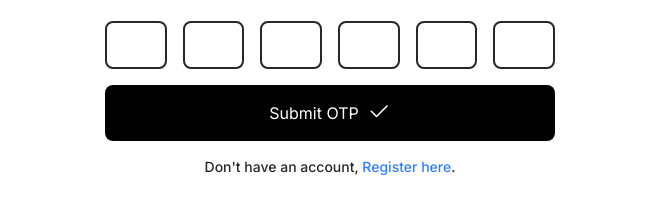
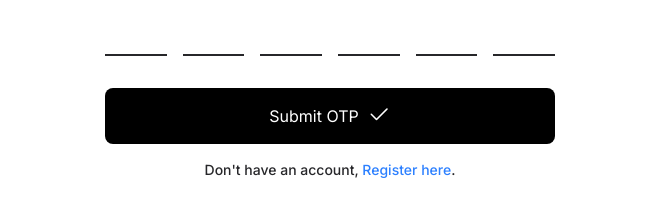
Before and after one commit to theharshdev/spili, a website: page index.html in a window 1280 px wide. Shown: the part 489-706 px from the top of the page, 0-647 px from the left. Drawn offline with nearby package versions, Linux system fonts and the light colour scheme.

Commit message:
Change border for otp inputs

```diff
--- a/index.html
+++ b/index.html
@@ -16,9 +16,7 @@
     <link href="./src/output.css" rel="stylesheet" />
   </head>
   <body class="text-zinc-800">
-    <section
-      class="grid grid-cols-2 items-center h-dvh gap-6 md:p-8"
-    >
+    <section class="grid grid-cols-2 items-center h-dvh gap-6 md:p-8">
       <div
         class="lg:col-span-1 col-span-2 md:p-10 p-5 flex justify-center items-center"
       >
@@ -58,36 +56,36 @@
               </button>
             </form>
             <!-- OTP input -->
-            <form class="block w-full mt-2">
+            <form class="block w-full">
               <div class="flex gap-4 items-center w-full">
                 <input
                   type="text"
-                  class="block w-full p-3 rounded-lg border-2 focus:border-zinc-400 text-center bg-white text-sm font-medium placeholder:text-zinc-800 outline-none"
+                  class="block w-full p-3 border-b-2 focus:border-zinc-400 text-center bg-white text-sm font-medium placeholder:text-zinc-800 outline-none"
                 />
                 <input
                   type="text"
-                  class="block w-full p-3 rounded-lg border-2 focus:border-zinc-400 text-center bg-white text-sm font-medium placeholder:text-zinc-800 outline-none"
+                  class="block w-full p-3 border-b-2 focus:border-zinc-400 text-center bg-white text-sm font-medium placeholder:text-zinc-800 outline-none"
                 />
                 <input
                   type="text"
-                  class="block w-full p-3 rounded-lg border-2 focus:border-zinc-400 text-center bg-white text-sm font-medium placeholder:text-zinc-800 outline-none"
+                  class="block w-full p-3 border-b-2 focus:border-zinc-400 text-center bg-white text-sm font-medium placeholder:text-zinc-800 outline-none"
                 />
                 <input
                   type="text"
-                  class="block w-full p-3 rounded-lg border-2 focus:border-zinc-400 text-center bg-white text-sm font-medium placeholder:text-zinc-800 outline-none"
+                  class="block w-full p-3 border-b-2 focus:border-zinc-400 text-center bg-white text-sm font-medium placeholder:text-zinc-800 outline-none"
                 />
                 <input
                   type="text"
-                  class="block w-full p-3 rounded-lg border-2 focus:border-zinc-400 text-center bg-white text-sm font-medium placeholder:text-zinc-800 outline-none"
+                  class="block w-full p-3 border-b-2 focus:border-zinc-400 text-center bg-white text-sm font-medium placeholder:text-zinc-800 outline-none"
                 />
                 <input
                   type="text"
-                  class="block w-full p-3 rounded-lg border-2 focus:border-zinc-400 text-center bg-white text-sm font-medium placeholder:text-zinc-800 outline-none"
+                  class="block w-full p-3 border-b-2 focus:border-zinc-400 text-center bg-white text-sm font-medium placeholder:text-zinc-800 outline-none"
                 />
               </div>
               <button
                 type="submit"
-                class="cursor-pointer bg-black text-white py-3 px-10 rounded-lg text-center flex justify-center items-center gap-2 hover:bg-zinc-700 transition duration-200 w-full mt-4"
+                class="cursor-pointer bg-black text-white py-3 px-10 rounded-lg text-center flex justify-center items-center gap-2 hover:bg-zinc-700 transition duration-200 w-full mt-8"
               >
                 Submit OTP <i class="bi text-2xl bi-check2"></i>
               </button>
```
Also changed, not shown: src/output.css.
